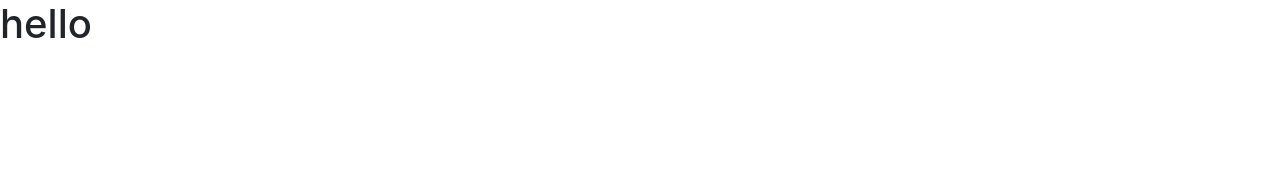
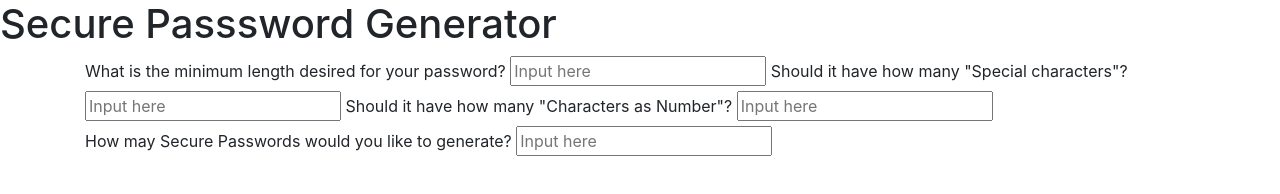
Before and after one commit to czanni88/secure_password_generator, a website built with webpack: page src/index.html in a window 1280 px wide. Built offline with nearby package versions, Linux system fonts and the light colour scheme.

Commit message:
input form basic html setup

```diff
--- a/src/index.html
+++ b/src/index.html
@@ -4,11 +4,50 @@
     <meta charset="UTF-8" />
     <meta name="viewport" content="width=device-width, initial-scale=1.0" />
     <meta http-equiv="X-UA-Compatible" content="ie=edge" />
-    <title></title>
+    <title>Secure Passsword Generator</title>
   </head>
 
   <body>
-    <h1>hello</h1>
-    <main class="container"></main>
+    <h1>Secure Passsword Generator</h1>
+    <main class="container">
+      <form action="" method="post" class="securePasswordForm">
+        <label for="minLength"
+          >What is the minimum length desired for your password?</label
+        >
+        <input
+          type="number"
+          name="securePasswordMinLength"
+          id="minLength"
+          placeholder="Input here"
+        />
+        <label for="specialCharacters"
+          >Should it have how many "Special characters"?</label
+        >
+        <input
+          type="number"
+          name="securePasswordSpecialCharacters"
+          id="specialCharacters"
+          placeholder="Input here"
+        />
+        <label for="charactersAsNumber"
+          >Should it have how many "Characters as Number"?</label
+        >
+        <input
+          type="number"
+          name="securePasswordCharactersAsNumber"
+          id="charactersAsNumber"
+          placeholder="Input here"
+        />
+        <label for="quantityOfPasswords"
+          >How may Secure Passwords would you like to generate?</label
+        >
+        <input
+          type="number"
+          name="securePasswordQuantityOfPasswords"
+          id="quantityOfPasswords"
+          placeholder="Input here"
+        />
+      </form>
+    </main>
   </body>
 </html>
```
Also changed, not shown: src/fonts/README.md (deleted), src/images/README.md (deleted), 1 other file.
